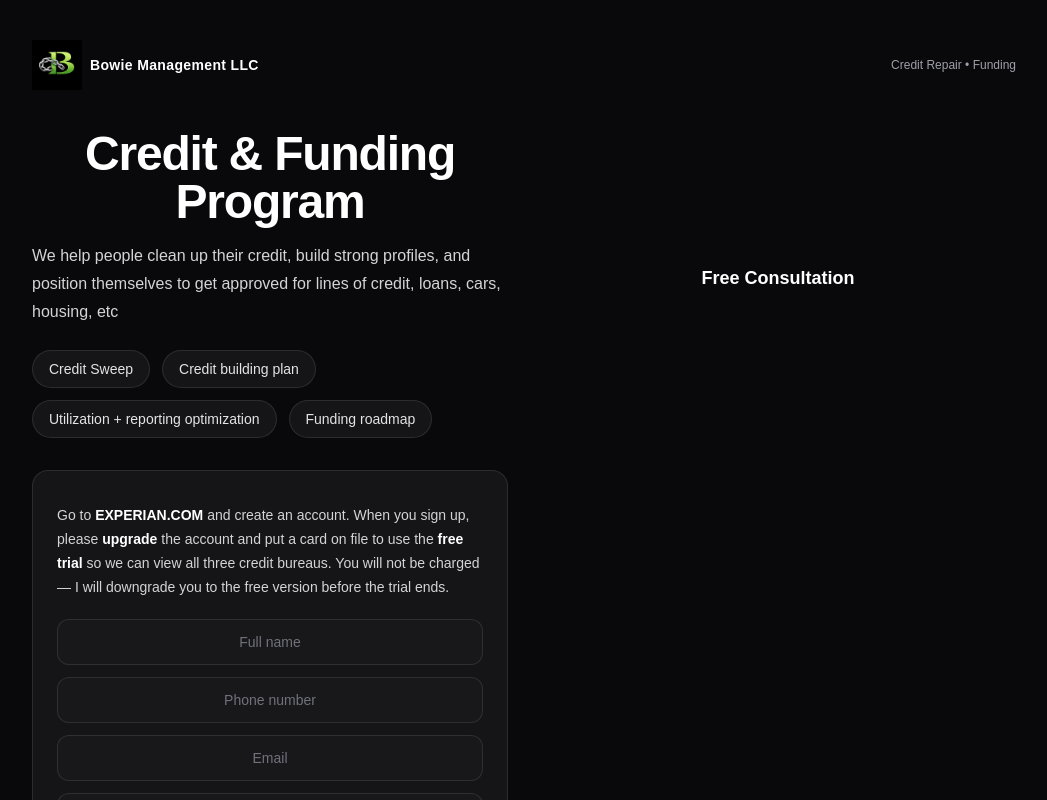
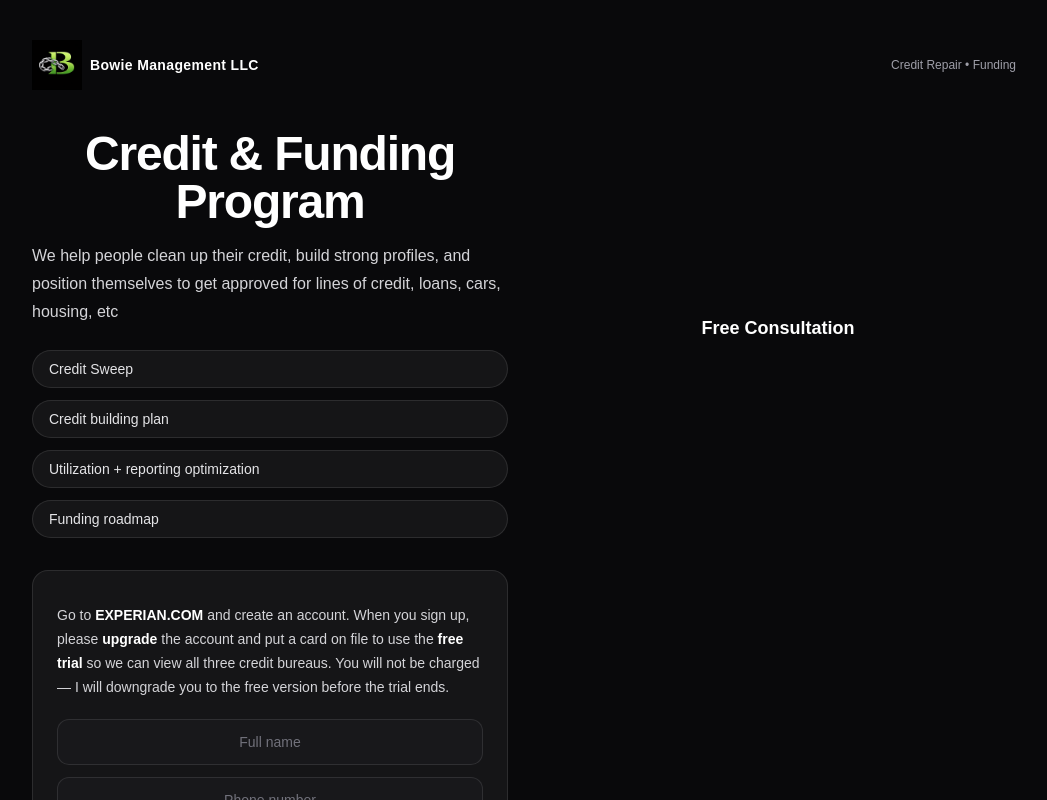
Before and after one commit to Kennybowie/Credit-repair, a Next.js app: page / in a window 1280 px wide. Shown: the top 800 px of the page, without its empty margins (116-1163 px from the left). Built offline with nearby package versions, Linux system fonts and the light colour scheme.

Commit message:
Stack service tags vertically

```diff
--- a/app/page.tsx
+++ b/app/page.tsx
@@ -36,7 +36,7 @@ export default function Home() {
 
             </p>
 
-            <div className="mt-6 flex flex-wrap gap-3">
+            <div className="mt-6 flex flex-col gap-3">
               {[
                 "Credit Sweep",
                 "Credit building plan",
```
